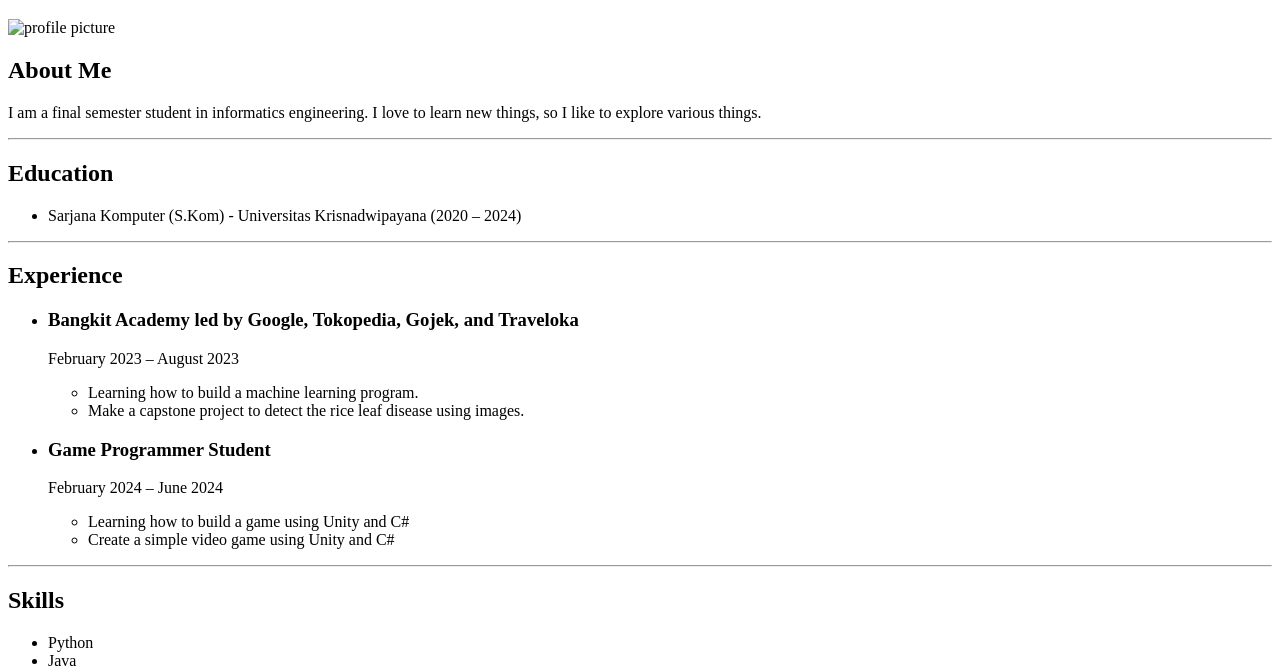
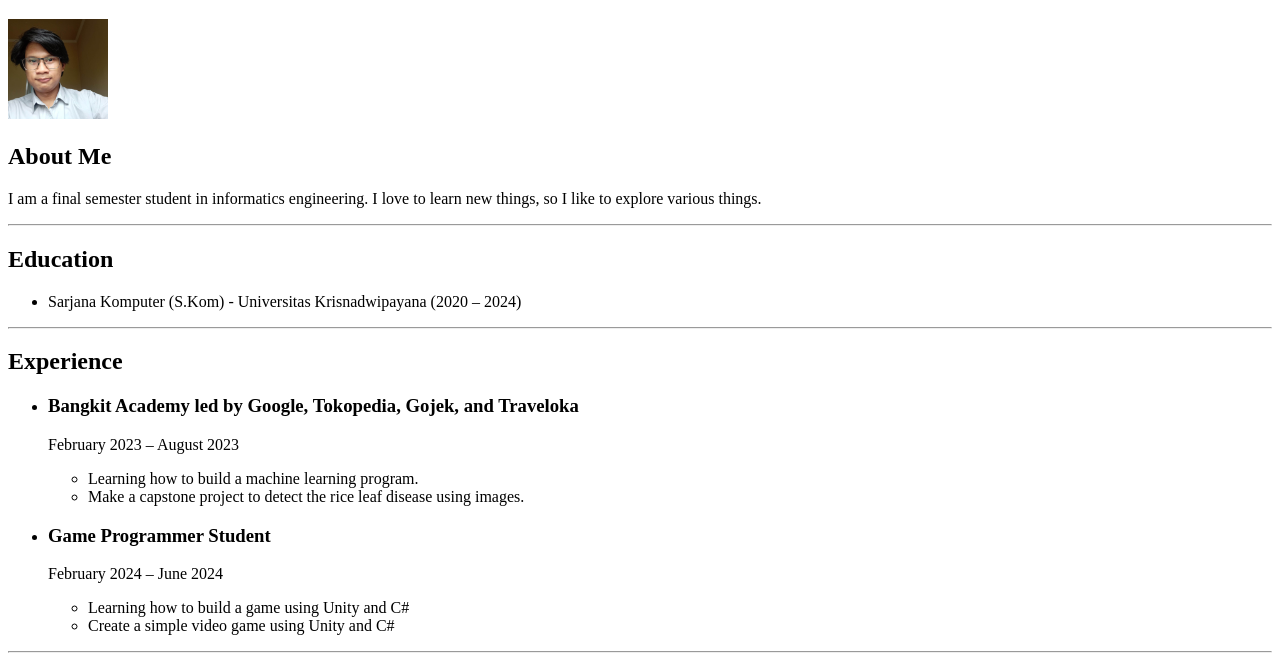
Before and after one commit to Allaezhya/My-portfolio, a plain HTML site: page index.html in a window 1280 px wide. Shown: the part 61-728 px from the top of the page. Drawn offline with Linux system fonts and the light colour scheme.

Commit message:
Update index.html

```diff
--- a/index.html
+++ b/index.html
@@ -7,7 +7,7 @@
 	</head>
 	<body>
 		<h1>Allaezhya Vanness</h1>
-		<img src="Profile-pic.jpg" alt="profile picture" height="100px" />
+		<img src="./assets/Profile-pic.jpg" alt="profile picture" height="100px" />
 		<h2>About Me</h2>
 		<p>
 			I am a final semester student in informatics engineering. I love to learn
```
